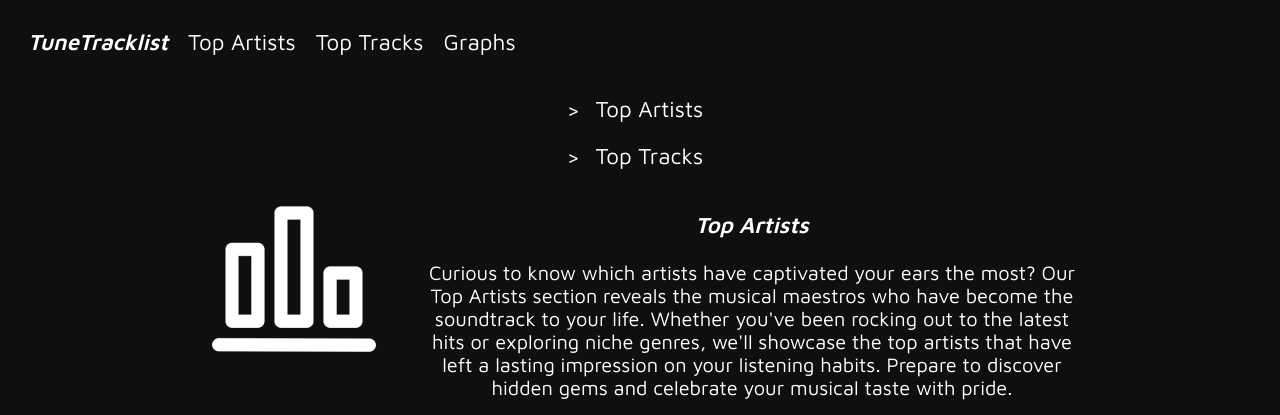
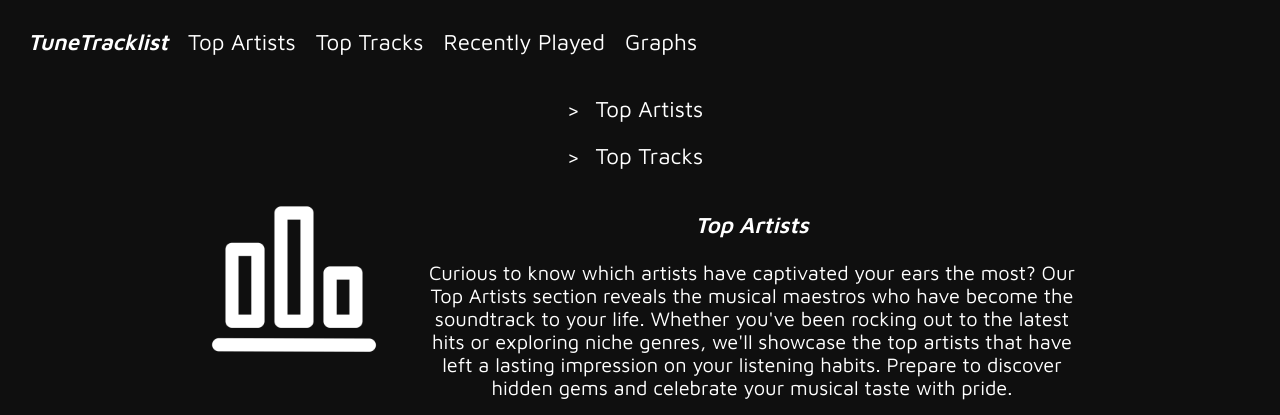
Before and after one commit to moahmed0987/tune-tracklist, a Flask app: page / in a window 1280 px wide. Shown: the top 415 px of the page. Run offline with Flask 3, Linux system fonts and the light colour scheme.

Commit message:
added recently played songs page to nav bar

```diff
--- a/spotify_site/templates/base.html
+++ b/spotify_site/templates/base.html
@@ -26,6 +26,8 @@
                 <a href="{{ url_for('top_tracks_default') }}" class="link">Top Tracks</a>
             </li>
             <li class="nav-item">
+                <a href="{{ url_for('recent') }}" class="link">Recently Played</a>
+            <li class="nav-item">
                 <a href="{{ url_for('graphs') }}" class="link">Graphs</a>
             </li>
         </ul>
```
